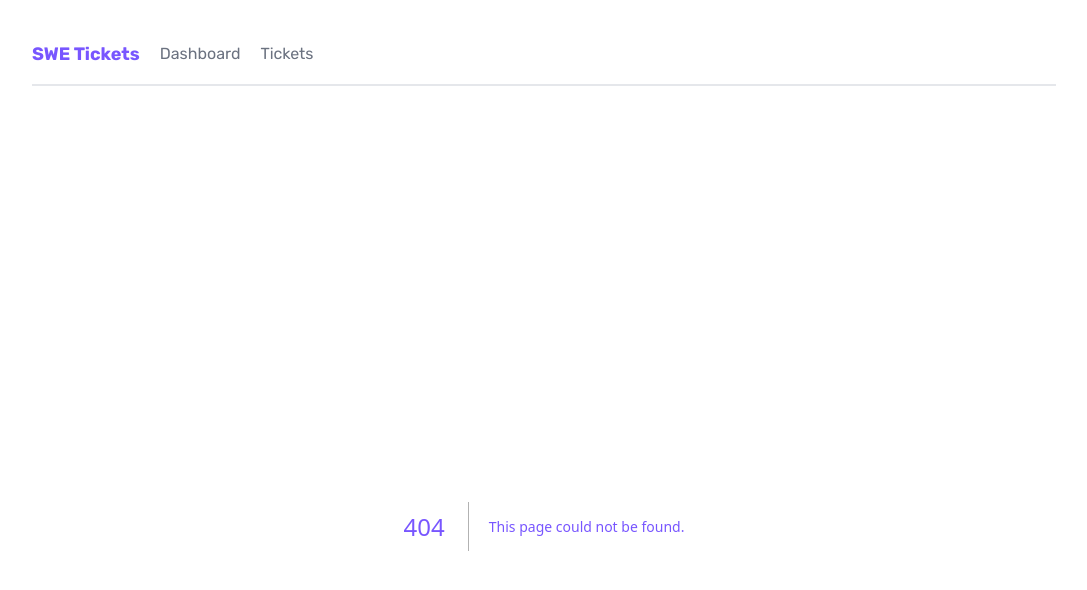
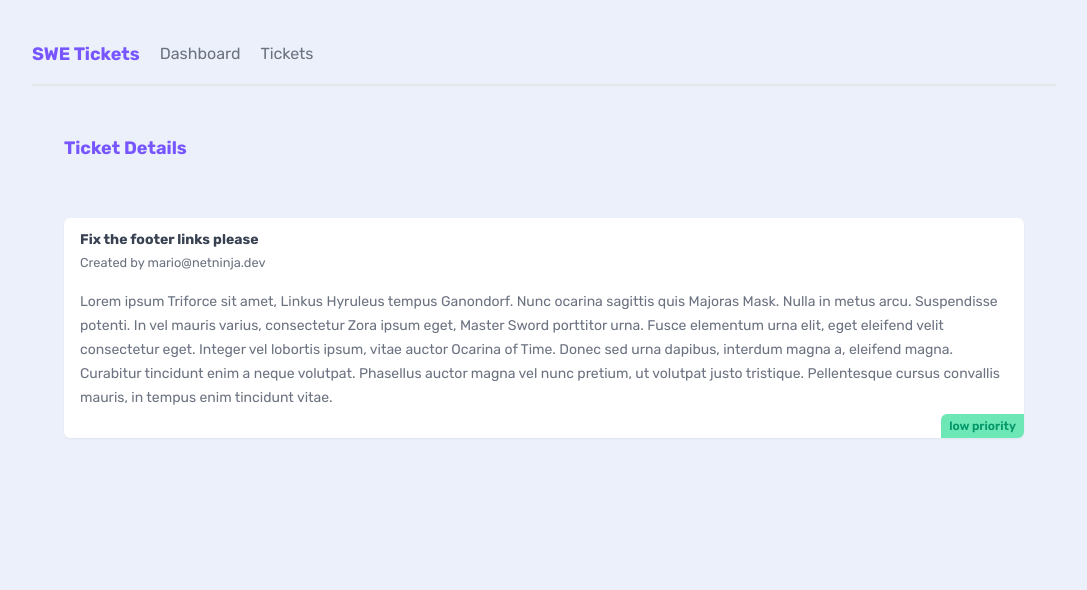
Before and after one commit to bryantjandra/swe_tickets, a Next.js app: page /tickets/1 in a window 1280 px wide. Before the commit this address had no page. Shown: the top 590 px of the page, without its empty margins (96-1183 px from the left). Built offline with nearby package versions, Linux system fonts and the light colour scheme; data requests are answered from the project's data file.

Commit message:
add dynamic segments for individual tickets

```diff
--- a/app/tickets/TicketList.jsx
+++ b/app/tickets/TicketList.jsx
@@ -1,7 +1,9 @@
+import Link from "next/link";
+
 async function getTickets() {
   const response = await fetch("http://localhost:4000/tickets", {
     next: {
-      revalidate: 30,
+      revalidate: 0,
     },
   });
   return response.json();
@@ -14,11 +16,13 @@
     <>
       {tickets.map((ticket) => (
         <div key={ticket.id} className="card my-5">
-          <h3>{ticket.title}</h3>
-          <p>{ticket.body.slice(0, 200)}...</p>
-          <div className={`pill ${ticket.priority}`}>
-            {ticket.priority} priority
-          </div>
+          <Link href={`/tickets/${ticket.id}`}>
+            <h3>{ticket.title}</h3>
+            <p>{ticket.body.slice(0, 200)}...</p>
+            <div className={`pill ${ticket.priority}`}>
+              {ticket.priority} priority
+            </div>
+          </Link>
         </div>
       ))}
 
--- /dev/null
+++ b/app/tickets/[id]/page.jsx
@@ -0,0 +1,31 @@
+async function getTicket(id) {
+  const response = await fetch("http://localhost:4000/tickets/" + id, {
+    next: {
+      revalidate: 60,
+    },
+  });
+  return response.json();
+}
+
+async function TicketDetails({ params }) {
+  const ticket = await getTicket(params.id);
+
+  return (
+    <main>
+      <nav>
+        <h2>Ticket Details</h2>
+      </nav>
+
+      <div className="card">
+        <h3>{ticket.title}</h3>
+        <small>Created by {ticket.user_email}</small>
+        <p>{ticket.body}</p>
+        <div className={`pill ${ticket.priority}`}>
+          {ticket.priority} priority
+        </div>
+      </div>
+    </main>
+  );
+}
+
+export default TicketDetails;
```
